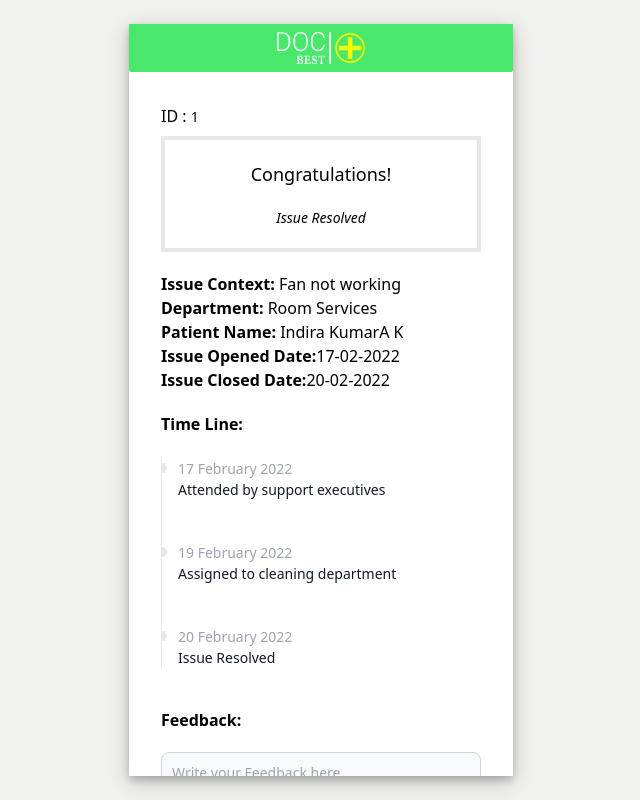
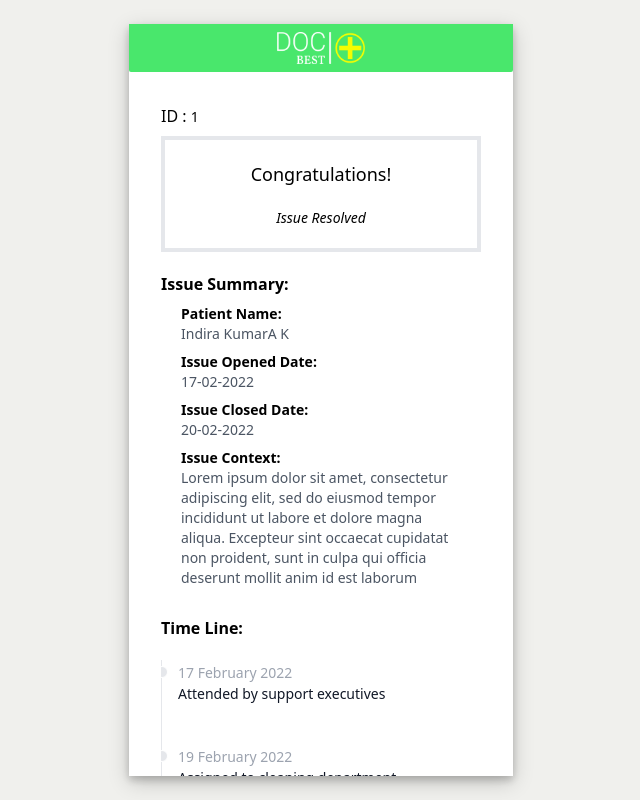
Before and after one commit to Aashray446/IssueRaiser, a React (Vite) app in the folder issue-raiser/: page /CompletedRequest/1 in a window 1280 px wide. Shown: the whole page, without its empty margins (319-959 px from the left). Built offline with nearby package versions, Linux system fonts and the light colour scheme.

Commit message:
"Completed Request Page" issue summary css updated

```diff
--- a/issue-raiser/src/components/CompletedRequest.jsx
+++ b/issue-raiser/src/components/CompletedRequest.jsx
@@ -23,7 +23,8 @@ const CompletedRequest = () => {
     firstName: "Indira Kumar",
     lastName: "A K",
     department: "Room Services",
-    issueContext: "Fan not working",
+    issueContext:
+      "Lorem ipsum dolor sit amet, consectetur adipiscing elit, sed do eiusmod tempor incididunt ut labore et dolore magna aliqua. Excepteur sint occaecat cupidatat non proident, sunt in culpa qui officia deserunt mollit anim id est laborum",
     openedDate: "17-02-2022",
     closedDate: "20-02-2022",
   };
@@ -54,24 +55,42 @@ const CompletedRequest = () => {
           <i>Issue Resolved</i>
         </div>
       </div>
-      <div className="p-5 pl-0">
-        <p>
-          <b>Issue Context:</b> {patientData.issueContext}
+      <p className="mt-5">
+        <b>Issue Summary:</b>
       </p>
-        <p>
-          <b>Department:</b> {patientData.department}
+      <div className="pb-5 pr-5 mt-2">
+        <div className="mb-2 ml-5">
+          <h2 className="md:text-sm tracking-normal text-xs font-semibold">
+            Patient Name:
+          </h2>
+          <p className="md:text-sm text-gray-600 text-xs">
+            {patientData.firstName + patientData.lastName}
           </p>
-        <p>
-          <b>Patient Name:</b> {patientData.firstName + patientData.lastName}
-        </p>
-        <p>
-          <b>Issue Opened Date:</b>
+        </div>
+        <div className="mb-2 ml-5">
+          <h2 className="md:text-sm tracking-normal text-xs font-semibold">
+            Issue Opened Date:
+          </h2>
+          <p className="md:text-sm text-gray-600 text-xs">
             {patientData.openedDate}
           </p>
-        <p>
-          <b>Issue Closed Date:</b>
+        </div>
+        <div className="mb-2 ml-5">
+          <h2 className="md:text-sm tracking-normal text-xs font-semibold">
+            Issue Closed Date:
+          </h2>
+          <p className="md:text-sm text-gray-600 text-xs">
             {patientData.closedDate}
           </p>
+        </div>
+        <div className="mb-2 ml-5">
+          <h2 className="md:text-sm tracking-normal text-xs font-semibold">
+            Issue Context:
+          </h2>
+          <p className="md:text-sm text-gray-600 text-xs">
+            {patientData.issueContext}
+          </p>
+        </div>
       </div>
       <p>
         <b>Time Line:</b>
```
Lines whose indentation alone changed are shown as unchanged.
